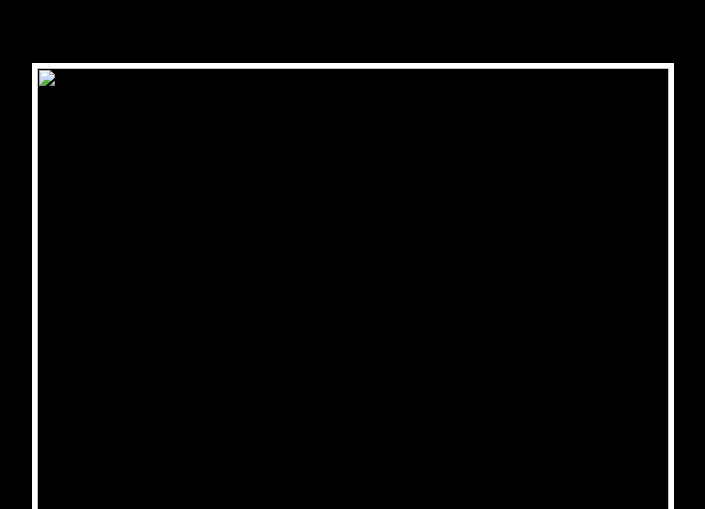
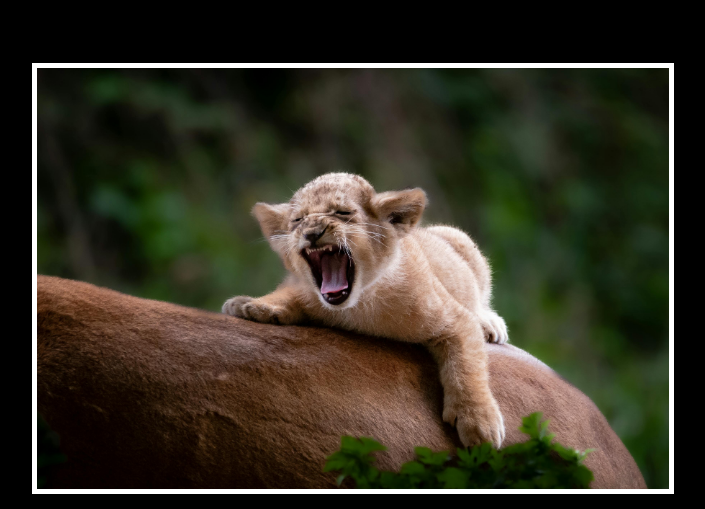
Before and after one commit to Serenabrito/HTML-Portfolio, a plain HTML site: page public/index.html in a window 1280 px wide. Shown: the top 509 px of the page, without its empty margins (292-997 px from the left). Drawn offline with Linux system fonts and the light colour scheme.

Commit message:
Update index.html

```diff
--- a/public/index.html
+++ b/public/index.html
@@ -23,7 +23,7 @@ But it must have the following features:
   </head>
   <body>
     <div>
-      <img src="./assets/images/pexels-d-h-j-32884887-18003133.jpg" alt="Lion Cub"/>
+      <img src="../assets/images/pexels-d-h-j-32884887-18003133.jpg" alt="Lion Cub"/>
       <h1>Never Give Up!</h1>
       <p>Some Day No One Will Doubt You</p>
     </div>
```
